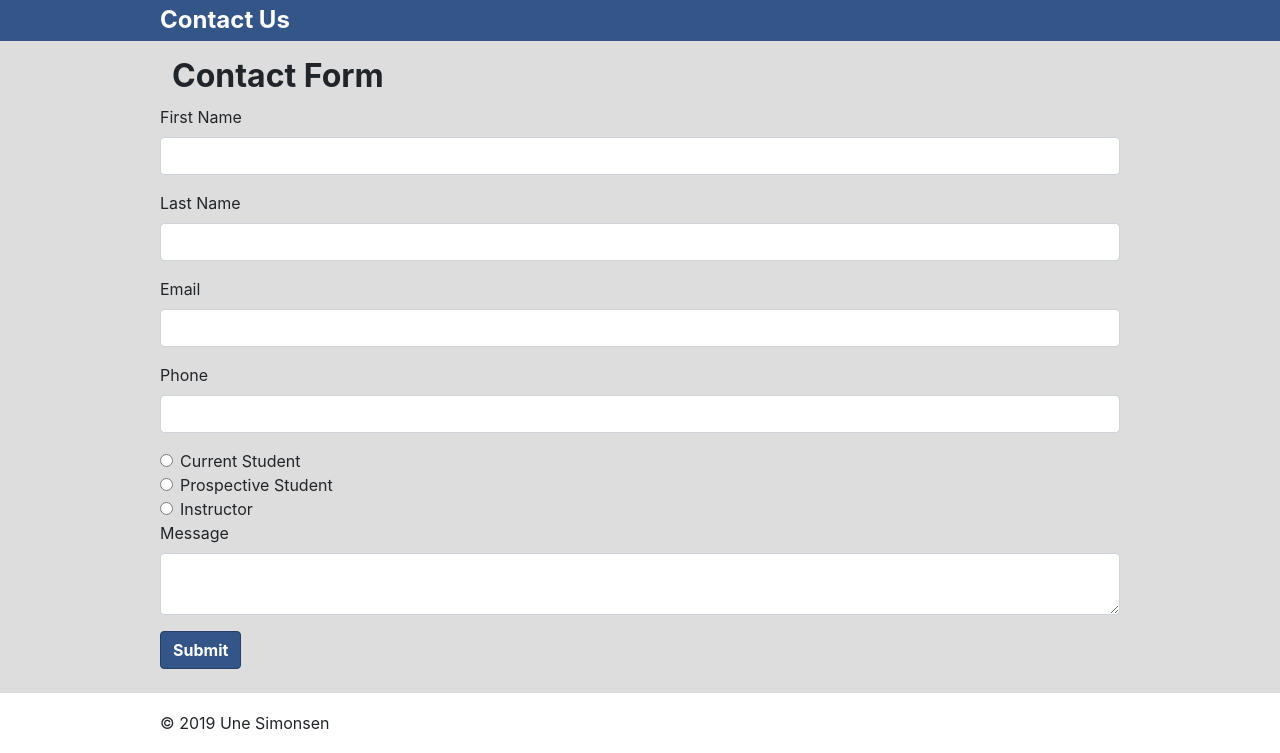
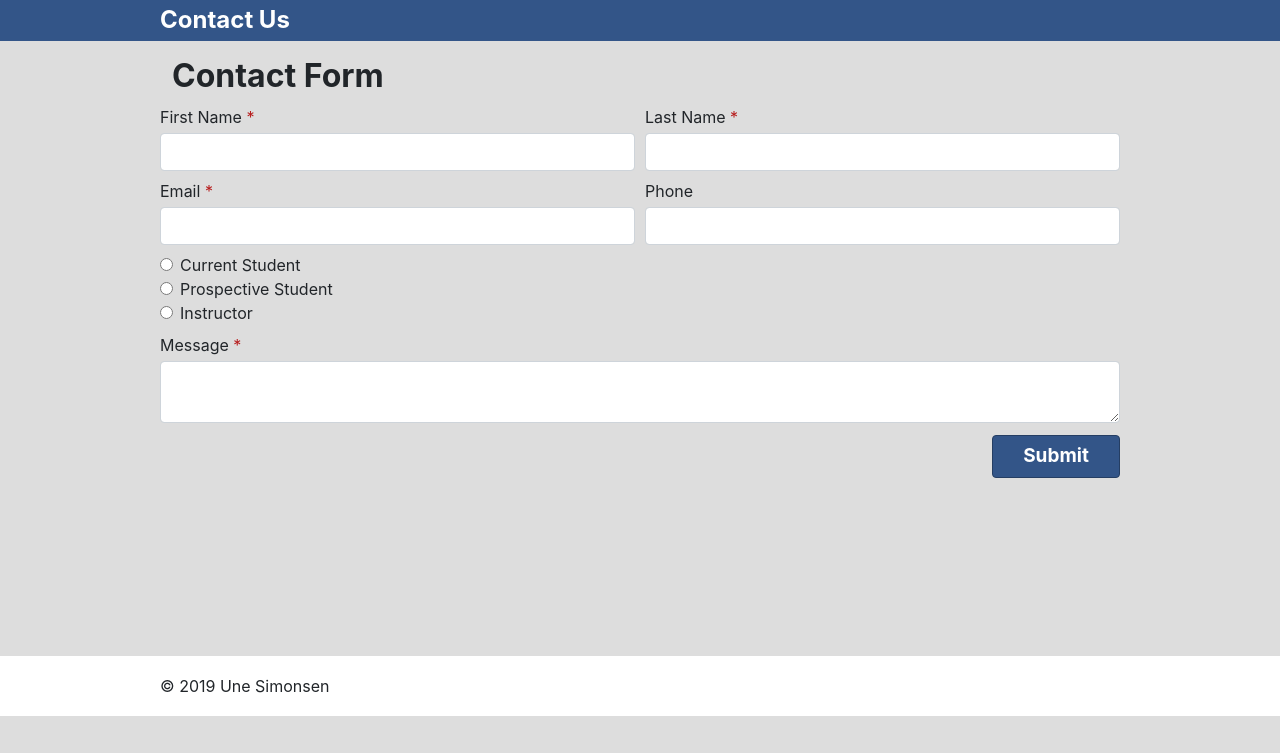
Before and after one commit to BCIT-SSD-A/une-front-end-p2, a PHP site: page /contact/ in a window 1280 px wide. Shown: the part 84-837 px from the top of the page. After the commit the page ends 800 px from the top, so only its background shows below. Run offline with PHP 8.4, Linux system fonts and the light colour scheme; style sheets or scripts are compiled from the project's sources.

Commit message:
Style contact form and buttons

```diff
--- a/dev/sass/elements/_button.scss
+++ b/dev/sass/elements/_button.scss
@@ -1,7 +1,8 @@
 .btn {
     border-radius: $base-border-radius;
-    font-size: $size-normal;
+    font-size: $size-large;
     font-weight: $weight-bold;
+    min-width: 8rem;
 }
 .btn-primary {
     color: $color-fg-ternary;
--- /dev/null
+++ b/dev/sass/elements/_form.scss
@@ -0,0 +1,27 @@
+.form {
+    .label-required::after {
+        content: " *";
+        color: color('red', '900');
+    }
+    label:not(.form-check-label) {
+        margin-bottom: 0;
+        font-size: $size-small;
+        @include device(phone-wide) {
+            font-size: $size-normal;
+        }
+        @include device(tablet-small) {
+            margin-bottom: 0.25rem;
+        }
+    }
+    .form-group, .radio-group {
+        margin-bottom: 0.125rem;
+        @include device(phone-wide) {
+            margin-bottom: 0.5rem;
+        }
+    }
+    .submit-container {
+        margin-top: 0.75rem;
+        @include flexbox;
+        @include justify-content(flex-end);
+    }
+}
--- a/dev/sass/elements/_index.scss
+++ b/dev/sass/elements/_index.scss
@@ -5,3 +5,4 @@
 @import 'column';
 @import 'list-group';
 @import 'link';
+@import 'form';
--- a/dev/sass/specifics/calendar/_index.scss
+++ b/dev/sass/specifics/calendar/_index.scss
@@ -3,7 +3,6 @@
     display: none;
     @include device(tablet) {
         display: block;
-        width: 8rem;
     }
 }
 
--- a/dev/views/contact-form.php
+++ b/dev/views/contact-form.php
@@ -1,21 +1,25 @@
 <form class="contact-form form" method="POST" action="">
-  <div class="form-group">
+  <div class="form-row">
+    <div class="form-group col-sm-6">
       <label for="cf-first-name" class="label-required">First Name</label>
       <input class="form-control" type="text" id="cf-first-name" name="firstname" required />
     </div>
-  <div class="form-group">
+    <div class="form-group col-sm-6">
       <label for="cf-last-name" class="label-required">Last Name</label>
       <input class="form-control" type="text" id="cf-last-name" name="lastname" required />
     </div>
-  <div class="form-group">
+  </div>
+  <div class="form-row">
+    <div class="form-group col-sm-6">
       <label for="cf-email" class="label-required">Email</label>
       <input class="form-control" type="email" id="cf-email" name="email" required />
     </div>
-  <div class="form-group">
+    <div class="form-group col-sm-6">
       <label for="cf-phone">Phone</label>
       <input class="form-control" type="tel" id="cf-phone" name="phone" />
     </div>
-  <div class="cf-type">
+  </div>
+  <div class="cf-type radio-group">
     <div class="form-check">
       <input class="form-check-input" type="radio" name="type" value="current" id="cf-type-current">
       <label class="form-check-label" for="cf-type-current">
@@ -36,8 +40,8 @@
     </div>
   </div>
   <div class="form-group">
-    <label for="cf-message">Message</label>
-    <textarea class="form-control" id="cf-message" name="message"></textarea>
+    <label for="cf-message" class="label-required">Message</label>
+    <textarea class="form-control" id="cf-message" name="message" required></textarea>
   </div>
   <div class="submit-container">
     <input type="submit" value="Submit" class="btn btn-primary" />
```
Lines whose indentation alone changed are shown as unchanged.
